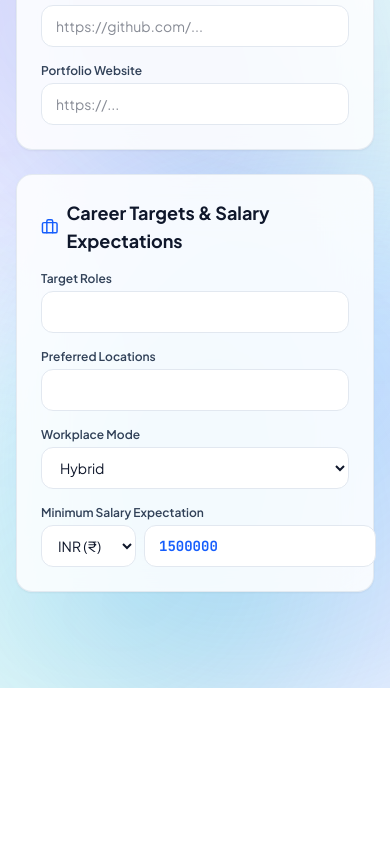
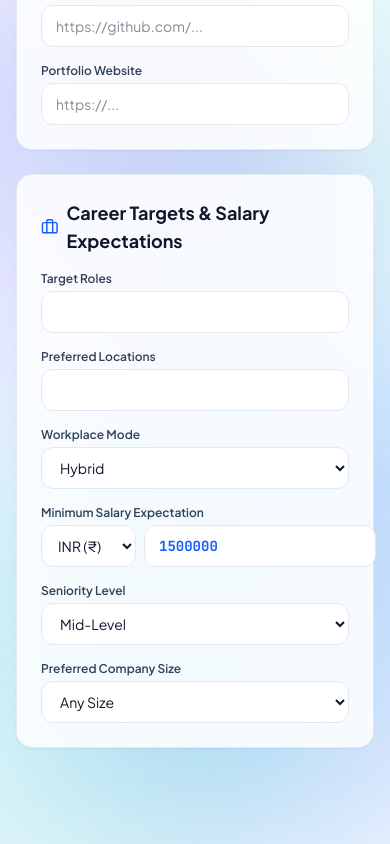
Before and after one commit to hemasaivattikuti25/getArole, a Next.js app in the folder frontend/: page /profile in a window 390 px wide. Shown: the part 1647-2491 px from the top of the page. Before the commit the page ends 2335 px from the top, so only its background shows below. Built offline with nearby package versions, Linux system fonts and the light colour scheme; no server answers.

Commit message:
fix: update mobile UI (React frontend) to include new schema fields and auth headers

```diff
--- a/frontend/src/app/(app)/profile/page.tsx
+++ b/frontend/src/app/(app)/profile/page.tsx
@@ -54,7 +54,9 @@ export default function ProfilePage() {
     workplaceType: "Hybrid",
     salary_amt: 0,
     salary_curr: "INR",
-    status: "Actively looking"
+    status: "Actively looking",
+    seniority: "Mid-Level",
+    companySize: "Any"
   });
 
   const [savedSuccess, setSavedSuccess] = useState(false);
@@ -162,7 +164,9 @@ export default function ProfilePage() {
       try {
         await apiClient.post("/user/profile", updatedProfile);
         await apiClient.post("/user/preferences", prefs);
-      } catch {}
+      } catch (e) {
+        console.error("API sync error:", e);
+      }
 
       setSavedSuccess(true);
       setTimeout(() => setSavedSuccess(false), 3500);
@@ -469,6 +473,35 @@ export default function ProfilePage() {
                 />
               </div>
             </div>
+
+            <div>
+              <label className="block text-xs font-semibold text-slate-700 mb-1">Seniority Level</label>
+              <select
+                value={prefs.seniority || "Mid-Level"}
+                onChange={(e) => setPrefs({ ...prefs, seniority: e.target.value })}
+                className="w-full text-sm px-3.5 py-2.5 rounded-xl border border-slate-200 focus:outline-none focus:border-blue-600 bg-white"
+              >
+                <option value="Entry-Level">Entry-Level / Fresher</option>
+                <option value="Mid-Level">Mid-Level</option>
+                <option value="Senior">Senior</option>
+                <option value="Lead/Manager">Lead / Manager</option>
+                <option value="Director+">Director / VP</option>
+              </select>
+            </div>
+
+            <div>
+              <label className="block text-xs font-semibold text-slate-700 mb-1">Preferred Company Size</label>
+              <select
+                value={prefs.companySize || "Any"}
+                onChange={(e) => setPrefs({ ...prefs, companySize: e.target.value })}
+                className="w-full text-sm px-3.5 py-2.5 rounded-xl border border-slate-200 focus:outline-none focus:border-blue-600 bg-white"
+              >
+                <option value="Any">Any Size</option>
+                <option value="Startup">Early-Stage Startup (1-50)</option>
+                <option value="Mid-Size">Mid-Size (51-500)</option>
+                <option value="Enterprise">Enterprise (500+)</option>
+              </select>
+            </div>
           </div>
         </div>
 
--- a/frontend/src/lib/api-client.ts
+++ b/frontend/src/lib/api-client.ts
@@ -15,11 +15,12 @@ export const apiClient = axios.create({
 // Request Interceptor: Attach Auth Tokens if available
 apiClient.interceptors.request.use(
   (config) => {
-    // In a real scenario, you'd get the token from localStorage or Zustand state
-    // const token = localStorage.getItem('auth_token');
-    // if (token) {
-    //   config.headers.Authorization = `Bearer ${token}`;
-    // }
+    if (typeof window !== 'undefined') {
+      const uid = localStorage.getItem('firebase_uid');
+      if (uid) {
+        config.headers['X-Firebase-UID'] = uid;
+      }
+    }
     return config;
   },
   (error) => Promise.reject(error)
```
